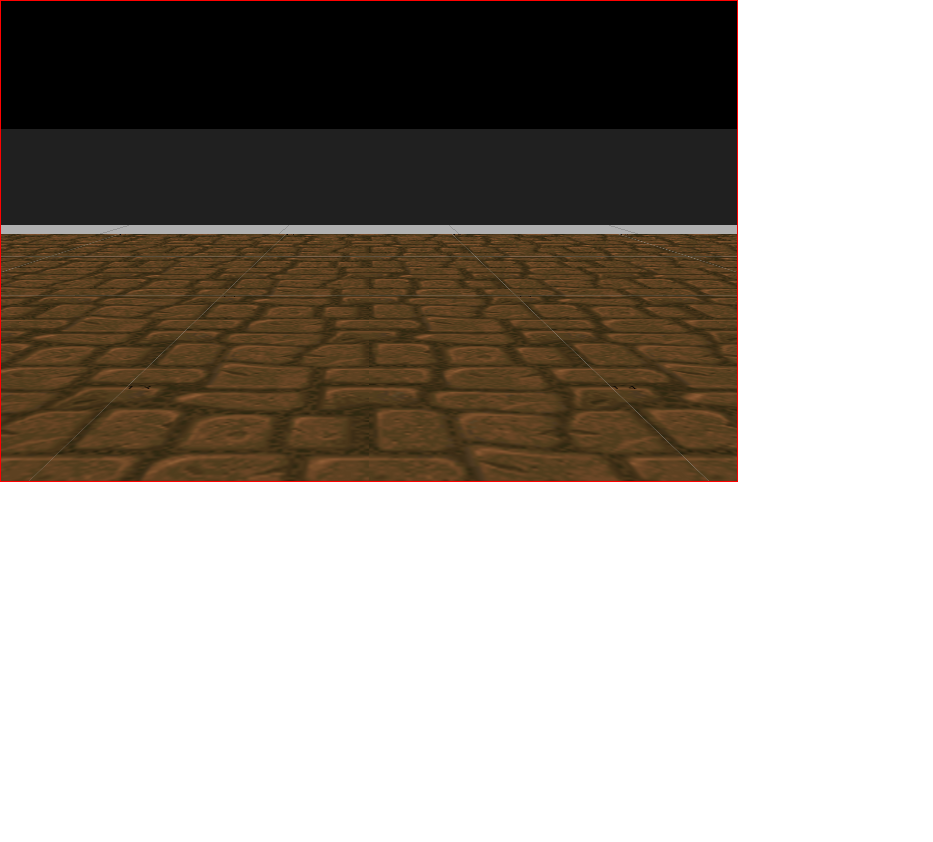
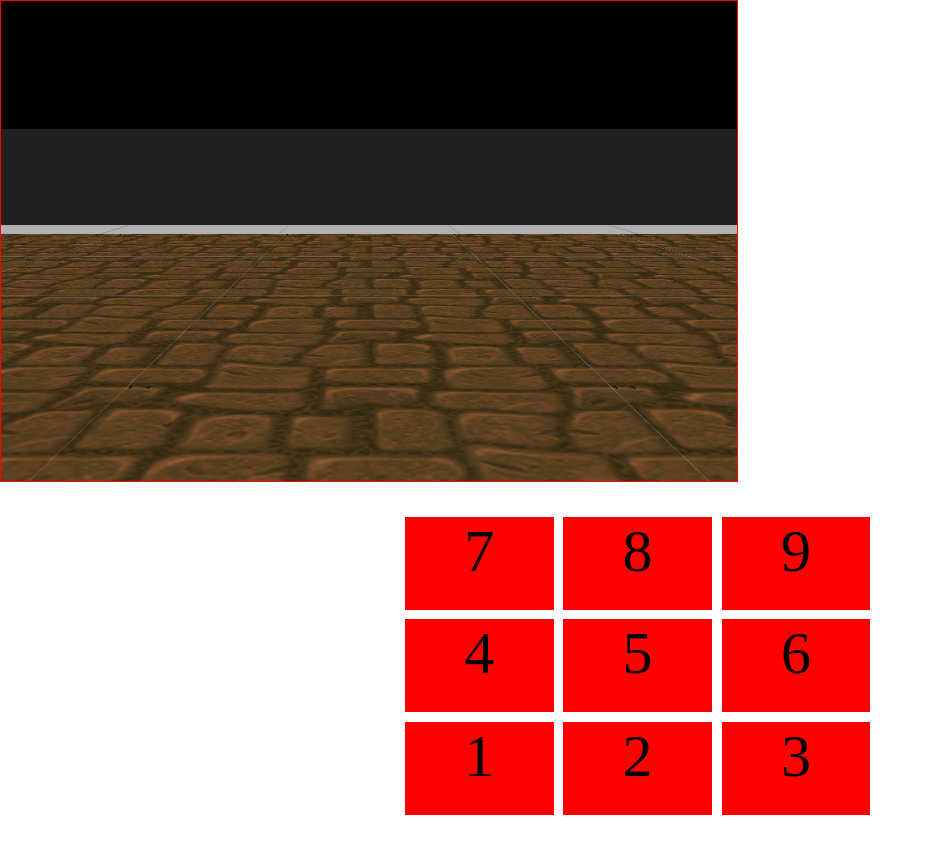
Before and after one commit to alvarocastro/node-mud, a website: page public/index3d.html in a window 1280 px wide. Shown: the whole page, without its empty margins (0-933 px from the left). Before the commit the page ends 800 px from the top, so only its background shows below. Drawn offline with nearby package versions, Linux system fonts and the light colour scheme; no server answers.

Commit message:
mouse controls

```diff
--- a/public/index3d.html
+++ b/public/index3d.html
@@ -38,6 +38,14 @@
 					})
 					.addClass('show-' + s);
 			};
+
+			$(function () {
+				$('#numpad div').on('click', function () {
+					var e = $.Event('keydown');
+					e.keyCode = $(this).attr('class');
+					$(document).trigger(e);
+				});
+			});
 		</script>
 
 		<style>
@@ -45,8 +53,20 @@
 		</style>
 
 		<style>
-
-
+			#numpad {
+				width: 480px;
+				height: 300px;
+				margin: 30px auto;
+			}
+			#numpad div {
+				width: 31%;
+				height: 31%;
+				margin: 1%;
+				background: red;
+				float: left;
+				text-align: center;
+				font-size: 60px;
+			}
 		</style>
 	</head>
 
@@ -58,5 +78,16 @@
 
 			</div>
 		</div>
+		<div id="numpad">
+			<div class="103">7</div>
+			<div class="104">8</div>
+			<div class="105">9</div>
+			<div class="100">4</div>
+			<div class="101">5</div>
+			<div class="102">6</div>
+			<div class="97">1</div>
+			<div class="98">2</div>
+			<div class="99">3</div>
+		</div>
 	</body>
 </html>
```
